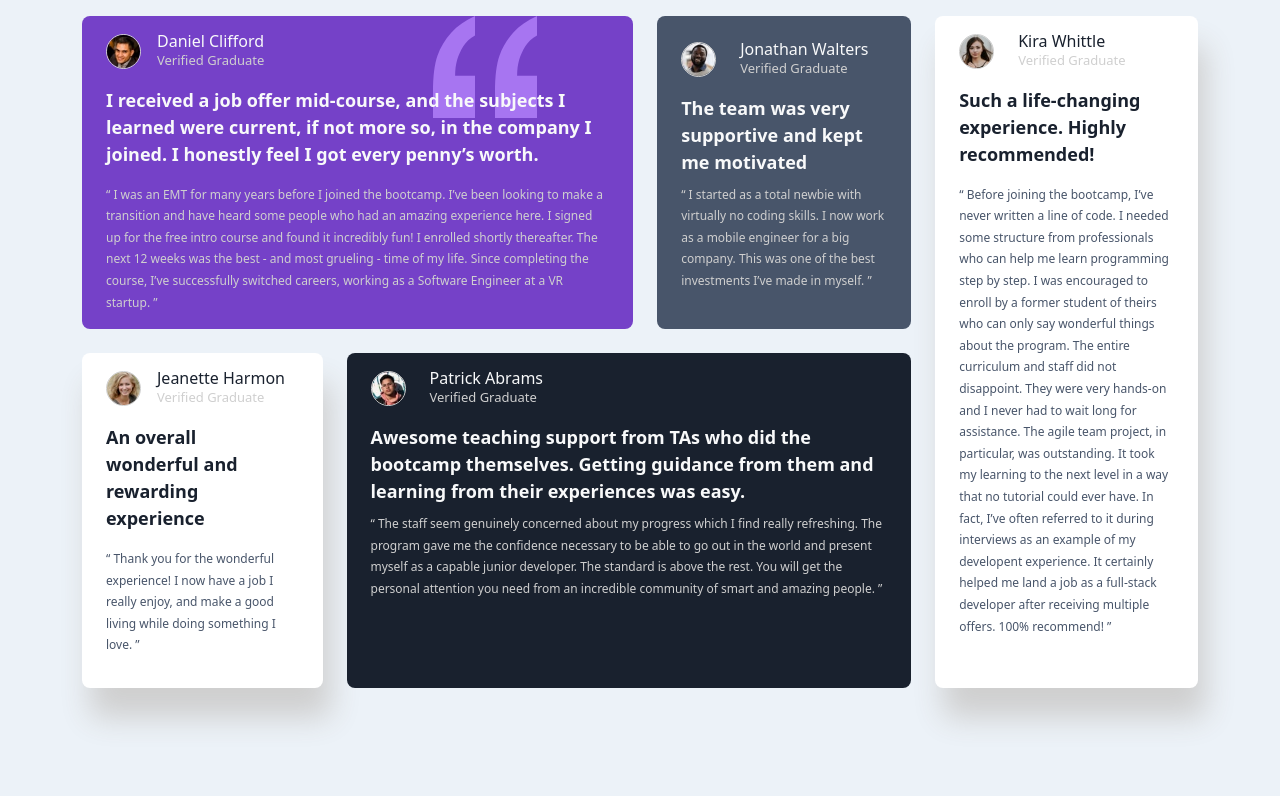
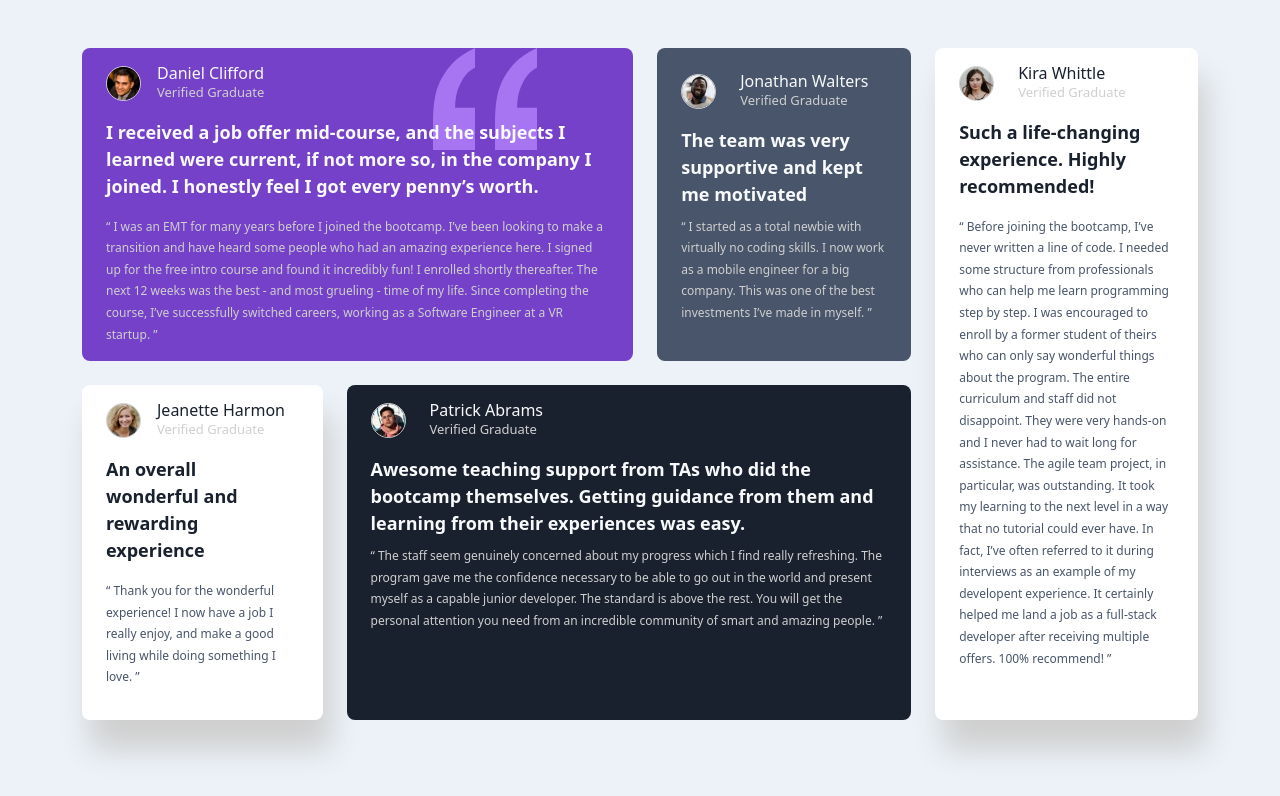
Before and after one commit to adnan7-hub/testimonials-grid-challenge, a plain HTML site: page index.html in a window 1280 px wide. Drawn offline with Linux system fonts and the light colour scheme.

Commit message:
update challenge

```diff
--- a/css/style-grid.css
+++ b/css/style-grid.css
@@ -14,6 +14,9 @@
 body {
     font-family: 'Barlow Semi Condensed', sans-serif;
     background-color: var(--light-grayish-blue)!important;
+    /* display: flex;
+    justify-content: center;
+    align-items: center; */
 }
 
 .testimo {
--- a/index.html
+++ b/index.html
@@ -15,7 +15,7 @@
   </style>
 </head>
 <body>
-  <div class="grid-challenge py-3">
+  <div class="grid-challenge py-5">
     <div class="container">
       <div class="testimo gap-4">
         <div class="box1 position-relative px-4 pt-3 rounded-3">
```
